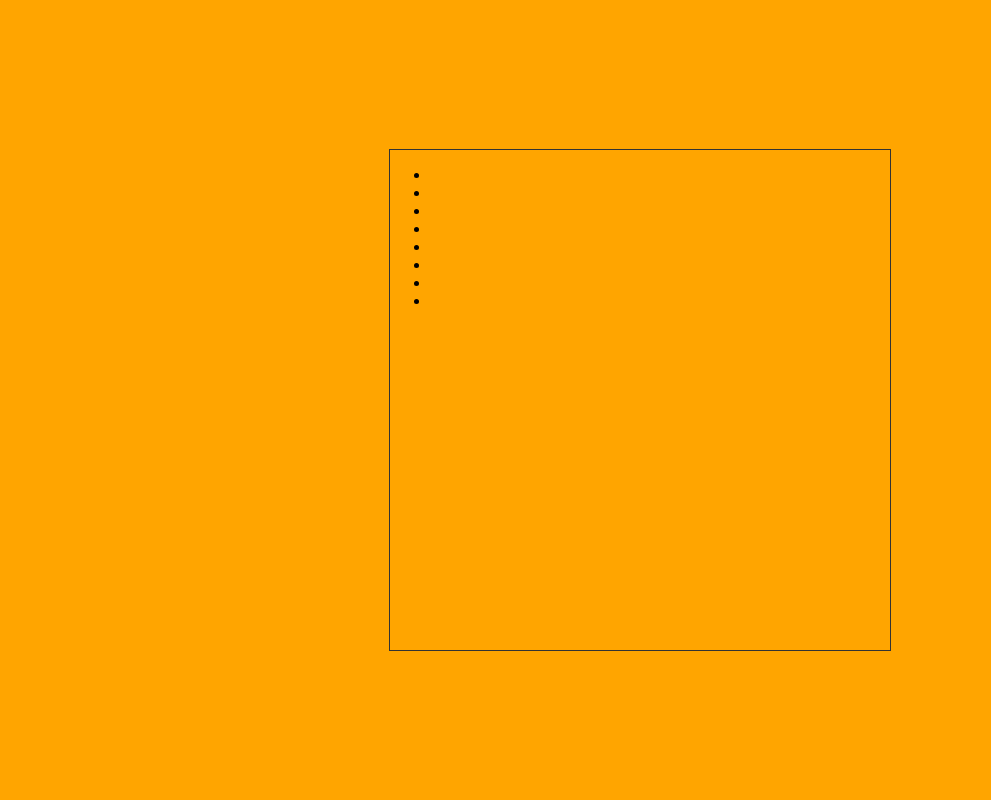
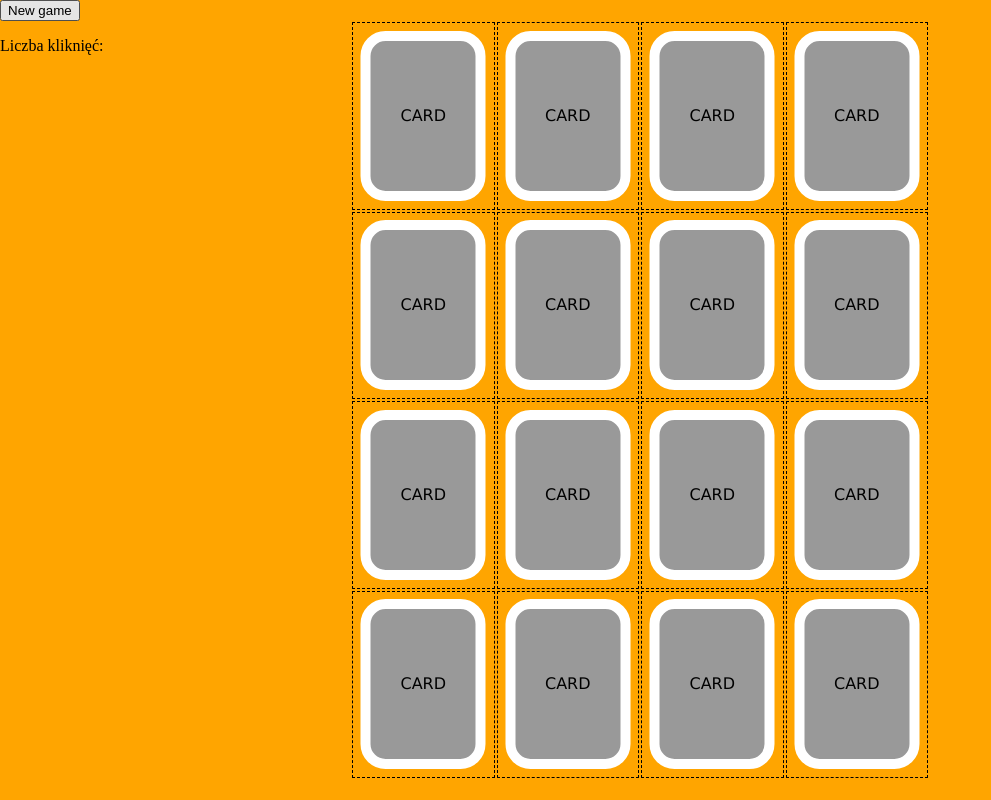
Before and after one commit to najt-blek/memory-game, a plain HTML site: page index.html in a window 1280 px wide. Shown: the whole page, without its empty margins (0-991 px from the left). Drawn offline with Linux system fonts and the light colour scheme.

Commit message:
Recent changes

```diff
--- a/index.html
+++ b/index.html
@@ -7,17 +7,35 @@
 </head>
 <body>
   <div id="container">
-    <ul>
-      <li class="card"></li>
-      <li class="card"></li>
-      <li class="card"></li>
-      <li class="card"></li>
-      <li class="card"></li>
-      <li class="card"></li>
-      <li class="card"></li>
-      <li class="card"></li>
-    </ul>
+    <table id="cards">
+      <tr>
+        <td class="card-cell"><img><div>CARD</div></td>
+        <td class="card-cell"><img><div>CARD</div></td>
+        <td class="card-cell"><img><div>CARD</div></td>
+        <td class="card-cell"><img><div>CARD</div></td>
+      </tr>
+      <tr>
+        <td class="card-cell"><img><div>CARD</div></td>
+        <td class="card-cell"><img><div>CARD</div></td>
+        <td class="card-cell"><img><div>CARD</div></td>
+        <td class="card-cell"><img><div>CARD</div></td>
+      </tr>
+      <tr>
+        <td class="card-cell"><img><div>CARD</div></td>
+        <td class="card-cell"><img><div>CARD</div></td>
+        <td class="card-cell"><img><div>CARD</div></td>
+        <td class="card-cell"><img><div>CARD</div></td>
+      </tr>
+      <tr>
+        <td class="card-cell"><img><div>CARD</div></td>
+        <td class="card-cell"><img><div>CARD</div></td>
+        <td class="card-cell"><img><div>CARD</div></td>
+        <td class="card-cell"><img><div>CARD</div></td>
+      </tr>
+    </table>
   </div>
+  <button type="button" id="new-game">New game</button>
+  <p>Liczba kliknięć:<span id="clicks">&nbsp;</span></p>
   <script src="script.js"></script>
 </body>
 </html>
--- a/script.js
+++ b/script.js
@@ -1 +1,69 @@
-console.log("Hello");
+const newGameBtn = document.getElementById("new-game");
+const imgsArray = ["chrome.svg","chrome.svg","edge.svg","edge.svg","firefox.svg","firefox.svg","ie.svg","ie.svg","konqueror.svg","konqueror.svg","maxthon.svg","maxthon.svg","midori.svg","midori.svg","opera.svg","opera.svg"]
+const fronts = document.querySelectorAll(".card-cell img");
+const backs = document.querySelectorAll(".card-cell div");
+const docClicks = document.querySelector("#clicks");
+
+let counter = 0;
+let toCompare = [];
+let g1, g2;
+let clicks = 0;
+
+newGame();
+
+function newGame() {
+  counter = 0;
+  clicks = 0;
+  let cardsArray = [];
+  let min=1, max=17;
+  let random = Math.floor(Math.random() * (+max - +min)) + +min;
+  for (let i=1; i<=fronts.length; i++) {
+    while (cardsArray.includes(random)) {
+      random = Math.floor(Math.random() * (+max - +min)) + +min;
+    }
+    fronts[random-1].setAttribute("src",`img/${imgsArray[i-1]}`);
+    backs[random-1].classList.remove("uncovered");
+    backs[random-1].setAttribute("under",imgsArray[i-1]);
+    cardsArray.push(random);
+  }
+}
+
+function uncoverCard() {
+  switch (counter) {
+    case 0:
+      ++counter;
+      this.classList.add("uncovered");
+      g1 = this;
+      console.log(counter);
+      break;
+    case 1:
+      ++counter;
+      this.classList.add("uncovered");
+      g2 = this;
+      if (g1.getAttribute("under") === g2.getAttribute("under")) {
+        g1.setAttribute("matched",true);
+        g2.setAttribute("matched",true);
+        counter = 0;
+        console.log(counter);
+      }
+      console.log(counter);
+      break;
+  }
+}
+
+window.addEventListener("click",() => {
+  ++clicks;
+  // docClicks.innerHTML = clicks.toString();
+  if (counter === 2) {
+    g1.classList.remove("uncovered");
+    g2.classList.remove("uncovered");
+    counter = 0;
+  }
+},true)
+
+backs.forEach((node) => {
+  node.addEventListener("click", uncoverCard);
+});
+
+
+newGameBtn.addEventListener("click", newGame);
--- a/style.css
+++ b/style.css
@@ -6,12 +6,47 @@ body {
 }
 
 #container {
-  width: 500px;
-  height: 500px;
+  width: 580px;
+  height: 760px;
   position: absolute;
   top: 50%;
   left: 50%;
   transform: translate(-50%, -50%);
   text-align: center;
-  border: 1px solid #333;
 }
+#cards {
+  width: 100%;
+  height: 100%;
+}
+#cards td {
+  border: 1px dashed black;
+  position: relative;
+}
+.card-cell img {
+  display:block;
+  margin: auto;
+  width: 105px;
+  top: 50%;
+  left: 50%;
+  transform: translate(-50%, -50%);
+  position: absolute;
+  z-index: 1;
+}
+.card-cell div {
+  width: 105px;
+  height: 150px;
+  margin: auto;
+  top: 50%;
+  left: 50%;
+  transform: translate(-50%, -50%);
+  background: #999;
+  position: absolute;
+  z-index: 2;
+  border: 10px solid white;
+  border-radius: 25px;
+  line-height: 150px;
+  font-family: Verdana, Geneva, Tahoma, sans-serif
+}
+.uncovered {
+  visibility: hidden;
+}
```
